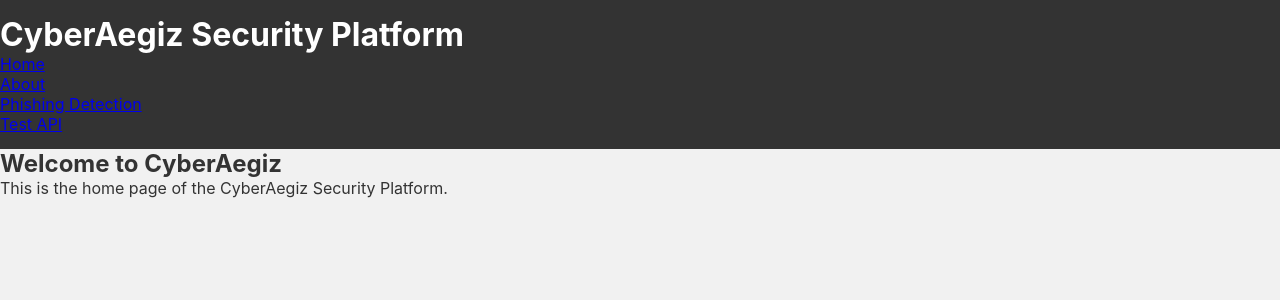
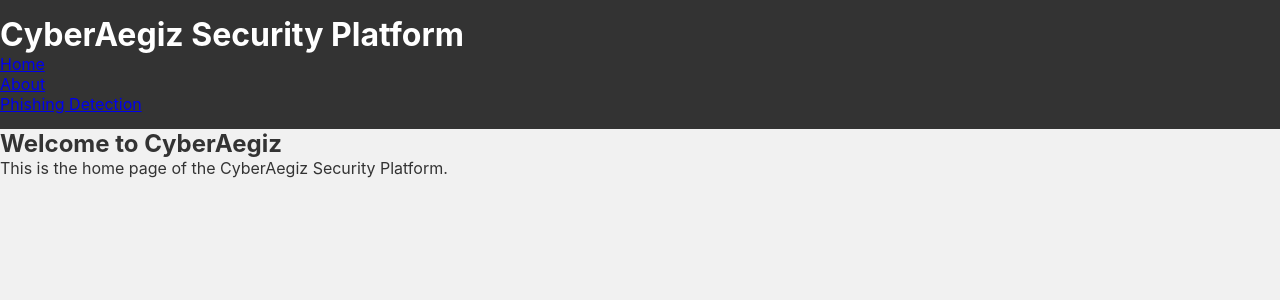
Before and after one commit to wan-aiman/cyberaegiz, a React (Create React App) app in the folder client/: page / in a window 1280 px wide. Shown: the top 300 px of the page. Built offline with nearby package versions, Linux system fonts and the light colour scheme.

Commit message:
Deleted test-api.js

```diff
--- a/client/src/App.js
+++ b/client/src/App.js
@@ -3,7 +3,6 @@ import { BrowserRouter as Router, Route, Routes, Link } from 'react-router-dom';
 import HomePage from './pages/HomePage';
 import AboutPage from './pages/AboutPage';
 import PhishingDetectionPage from './pages/PhishingDetectionPage';
-import TestApiPage from './pages/TestApiPage'; // Import the new test page
 
 const App = () => {
     return (
@@ -16,7 +15,6 @@ const App = () => {
                             <li><Link to="/">Home</Link></li>
                             <li><Link to="/about">About</Link></li>
                             <li><Link to="/phishing-detection">Phishing Detection</Link></li>
-                            <li><Link to="/test-api">Test API</Link></li> {/* Add link to test page */}
                         </ul>
                     </nav>
                 </header>
@@ -24,7 +22,6 @@ const App = () => {
                     <Route path="/" element={<HomePage />} />
                     <Route path="/about" element={<AboutPage />} />
                     <Route path="/phishing-detection" element={<PhishingDetectionPage />} />
-                    <Route path="/test-api" element={<TestApiPage />} /> {/* Add the new route */}
                 </Routes>
             </div>
         </Router>
```
